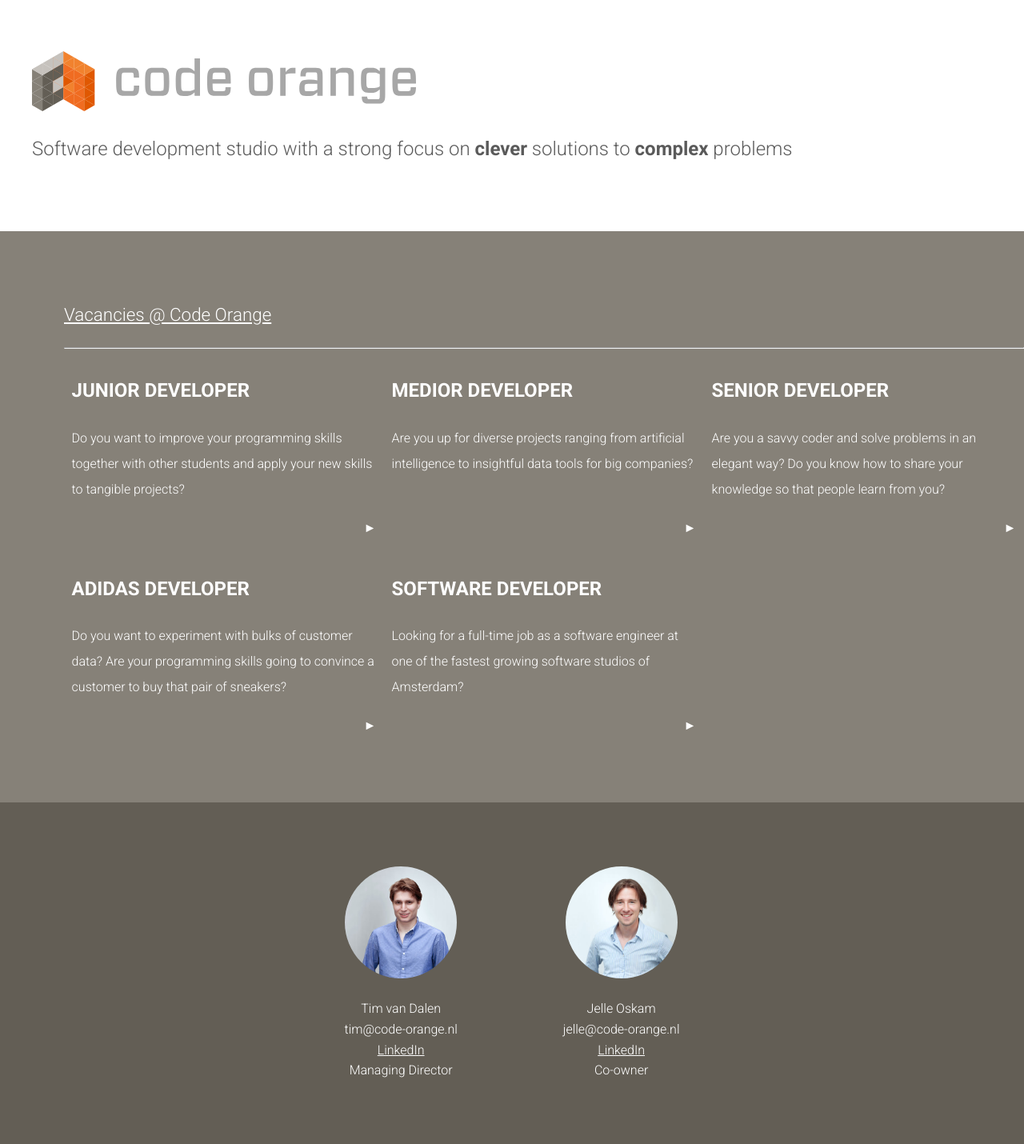
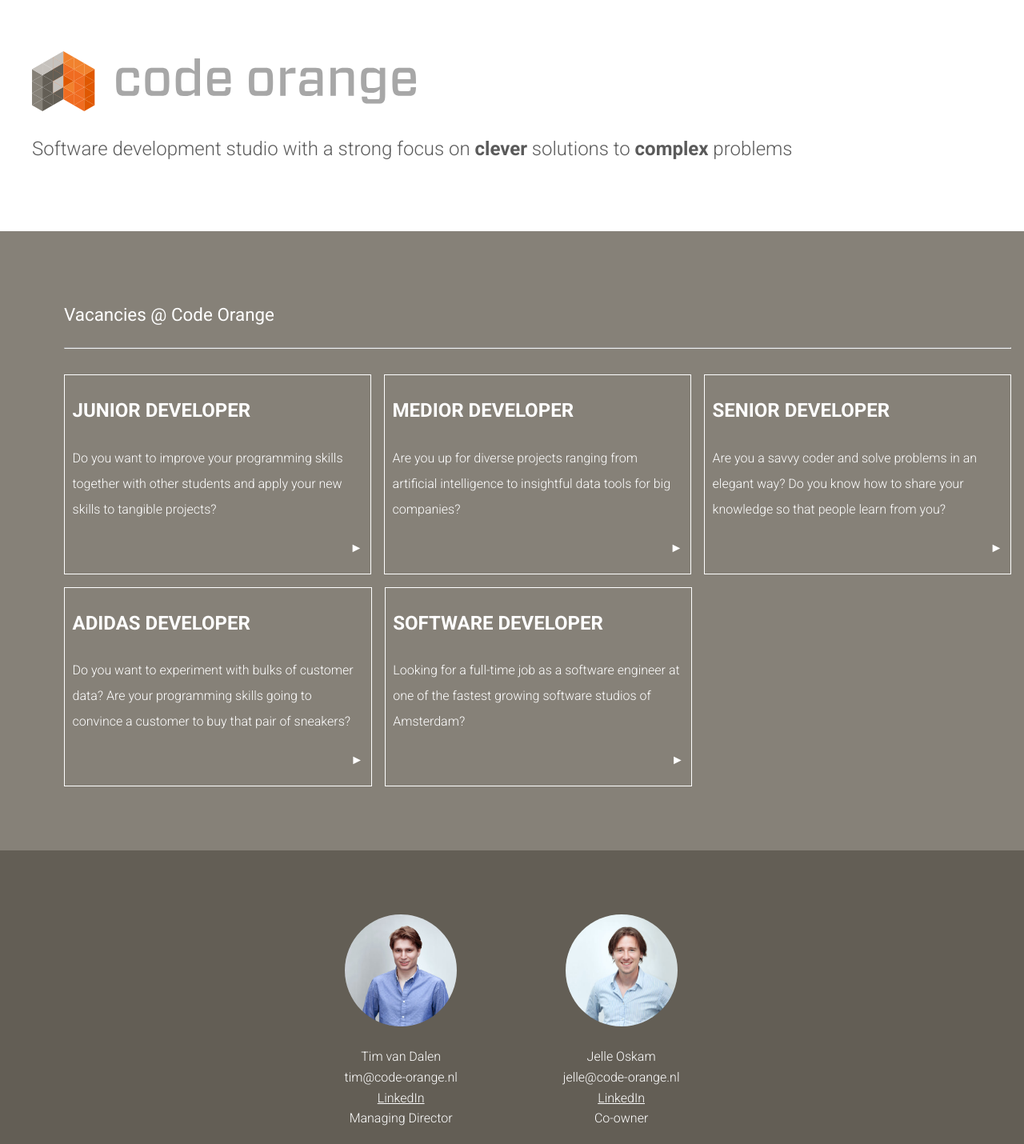
Before and after one commit to code-orange/code-orange.nl, a PHP site: page /vacancies.html in a window 1280 px wide. Shown: the top 1430 px of the page at 80% size. Run offline with PHP 8.4, Linux system fonts and the light colour scheme.

Commit message:
made styling nicer and clickable blocks

```diff
--- a/style.css
+++ b/style.css
@@ -43,12 +43,22 @@
 
 
 body.vacancy-page .vacancy a {
-    color: #F5843D
+    text-decoration: none;
+}
+
+body.vacancy-page #job-title {
+	color: #F5843D;
+	font-weight:500;
+}
+
+body.vacancy-page #e-mail {
+	color: #F5843D;
 }
 
 body.vacancy-page #vacancy-link{
 	color: white;
-	/*text-decoration: none;*/
+	text-decoration: none;
+	font-weight: 400;
 }
 
 /* h1 */
@@ -170,16 +180,8 @@
     }
 }
 
-@media (min-width: 972px) {
-    body.vacancy-page .text_body{
-        /*padding-right:15em;*/
-    }
-}
-
-@media (min-width: 1080px) {
-    body.vacancy-page .text_body{
-        /*padding-right:23em;*/
-    }
+body.vacancy-page .job{
+	max-width: 50em;
 }
 
 body.vacancy-page .header-container {
@@ -206,28 +208,44 @@
 	margin-bottom: 3rem;
 }
 
+body.vacancy-page #titleline{
+	margin-right:1em;
+}
 
 body.vacancy-page .vacancies {
 	display: flex;
 	flex-direction: row;
 	flex-wrap: wrap;
 	align-items: stretch;
+	margin-top:2em;
 }
 
+body.vacancy-page a .vacancies--vacancy{
+	color: white
+}
 
 body.vacancy-page .vacancies--vacancy {
+	display:block;
 	min-height: 2em;
 	flex-grow: 1;
 	flex-basis: 100%;
 	padding-left: 0.6em;
 	padding-right:0.6em;
+	margin-right: 1em;
+	margin-bottom: 1em;
+	border: 1px solid white;
 	line-height: 2.0;
 	overflow:hidden;
+	color: white;
+}
+
+body.vacancy-page #empty_vacancy{
+	border: none;
 }
 
 @media (min-width: 500px) {
 	body.vacancy-page .vacancies--vacancy {
-		flex-basis: 30%;
+		flex-basis: 28%;
 	}
 }
 
--- a/vacancies.html
+++ b/vacancies.html
@@ -42,35 +42,45 @@
                 <div class="text_body">
 
                 	<h3><a id="vacancy-link" href="../vacancies.html">Vacancies @ Code Orange</a></h3>
-                    <hr>
+                	<hr id="titleline">
 
                     <section class="vacancies">
-                    	<div class="vacancies--vacancy">
-                    		<h2><a id="vacancy-link" href="./vacancies/junior-developer.html">JUNIOR DEVELOPER</a></h2>
-                    		<p id="vac-text"><a id="vacancy-link" href="./vacancies/junior-developer.html">Do you want to improve your programming skills together with other students and apply your new skills to tangible projects?</a></p>
-                    		<p id="vac-arrow"><a id="vacancy-link" href="./vacancies/junior-developer.html">&#9658;</a></p>
-                    	</div>
-                    	<div class="vacancies--vacancy">
-                    		<h2><a id="vacancy-link" href="./vacancies/medior-developer.html">MEDIOR DEVELOPER</a></h2>
-                    		<p id="vac-text"><a id="vacancy-link" href="./vacancies/medior-developer.html">Are you up for diverse projects ranging from artificial intelligence to insightful data tools for big companies?</a></p>
-                    		<p id="vac-arrow"><a id="vacancy-link" href="./vacancies/medior-developer.html">&#9658;</a></p>
-                    	</div>
-                    	<div class="vacancies--vacancy">
-                    		<h2><a id="vacancy-link" href="./vacancies/senior-developer.html">SENIOR DEVELOPER</a></h2>
-                    		<p id="vac-text"><a id="vacancy-link" href="./vacancies/senior-developer.html">Are you a savvy coder and solve problems in an elegant way? Do you know how to share your knowledge so that people learn from you?</a></p>
-                    		<p id="vac-arrow"><a id="vacancy-link" href="./vacancies/senior-developer.html">&#9658;</a></p>
-                    	</div>
-                    	<div class="vacancies--vacancy">
-                    		<h2><a id="vacancy-link" href="./vacancies/adidas-developer.html">ADIDAS DEVELOPER</a></h2>
-                    		<p id="vac-text"><a id="vacancy-link" href="./vacancies/adidas-developer.html">Do you want to experiment with bulks of customer data? Are your programming skills going to convince a customer to buy that pair of sneakers?</a></p>
-                    		<p id="vac-arrow"><a id="vacancy-link" href="./vacancies/adidas-developer.html">&#9658;</a></p>
-                    	</div>
-                    	<div class="vacancies--vacancy">
-                    		<h2><a id="vacancy-link" href="./vacancies/software-developer.html">SOFTWARE DEVELOPER</a></h2>
-                    		<p id="vac-text"><a id="vacancy-link" href="./vacancies/software-developer.html">Looking for a full-time job as a software engineer at one of the fastest growing software studios of Amsterdam?</a></p>
-                    		<p id="vac-arrow"><a id="vacancy-link" href="./vacancies/software-developer.html">&#9658;</a></p>
-                    	</div>
-                    	<div class="vacancies--vacancy">
+                    	<a class="vacancies--vacancy" href="./vacancies/junior-developer.html">
+	                    	<div>
+	                    		<h2>JUNIOR DEVELOPER</h2>
+	                    		<p id="vac-text">Do you want to improve your programming skills together with other students and apply your new skills to tangible projects?</p>
+	                    		<p id="vac-arrow">&#9658;</p>
+	                    	</div>
+                    	</a>
+                    	<a class="vacancies--vacancy" href="./vacancies/medior-developer.html">
+	                    	<div>
+	                    		<h2>MEDIOR DEVELOPER</h2>
+	                    		<p id="vac-text">Are you up for diverse projects ranging from artificial intelligence to insightful data tools for big companies?</p>
+	                    		<p id="vac-arrow">&#9658;</p>
+	                    	</div>
+	                    </a>
+	                    <a class="vacancies--vacancy" href="./vacancies/senior-developer.html">
+	                    	<div>
+	                    		<h2>SENIOR DEVELOPER</h2>
+	                    		<p id="vac-text">Are you a savvy coder and solve problems in an elegant way? Do you know how to share your knowledge so that people learn from you?</p>
+	                    		<p id="vac-arrow">&#9658;</p>
+	                    	</div>
+	                    </a>
+	                    <a class="vacancies--vacancy" href="./vacancies/adidas-developer.html">
+	                    	<div>
+	                    		<h2>ADIDAS DEVELOPER</h2>
+	                    		<p id="vac-text">Do you want to experiment with bulks of customer data? Are your programming skills going to convince a customer to buy that pair of sneakers?</p>
+	                    		<p id="vac-arrow">&#9658;</p>
+	                    	</div>
+	                    </a>
+	                    <a class="vacancies--vacancy" href="./vacancies/software-developer.html">
+	                    	<div>
+	                    		<h2>SOFTWARE DEVELOPER</h2>
+	                    		<p id="vac-text">Looking for a full-time job as a software engineer at one of the fastest growing software studios of Amsterdam?</p>
+	                    		<p id="vac-arrow">&#9658;</p>
+	                    	</div>
+	                    </a>
+                    	<div id="empty_vacancy" class="vacancies--vacancy">
                     		<h2></h2>
                     	</div>
                     </section>
```
Also changed, not shown: vacancies/adidas-developer.html (+4 -4 lines), vacancies/ai-lead.html (+4 -3 lines), vacancies/junior-developer.html (+4 -3 lines), vacancies/medior-developer.html (+4 -3 lines), vacancies/senior-developer.html (+4 -3 lines), vacancies/software-developer.html (+4 -3 lines).
